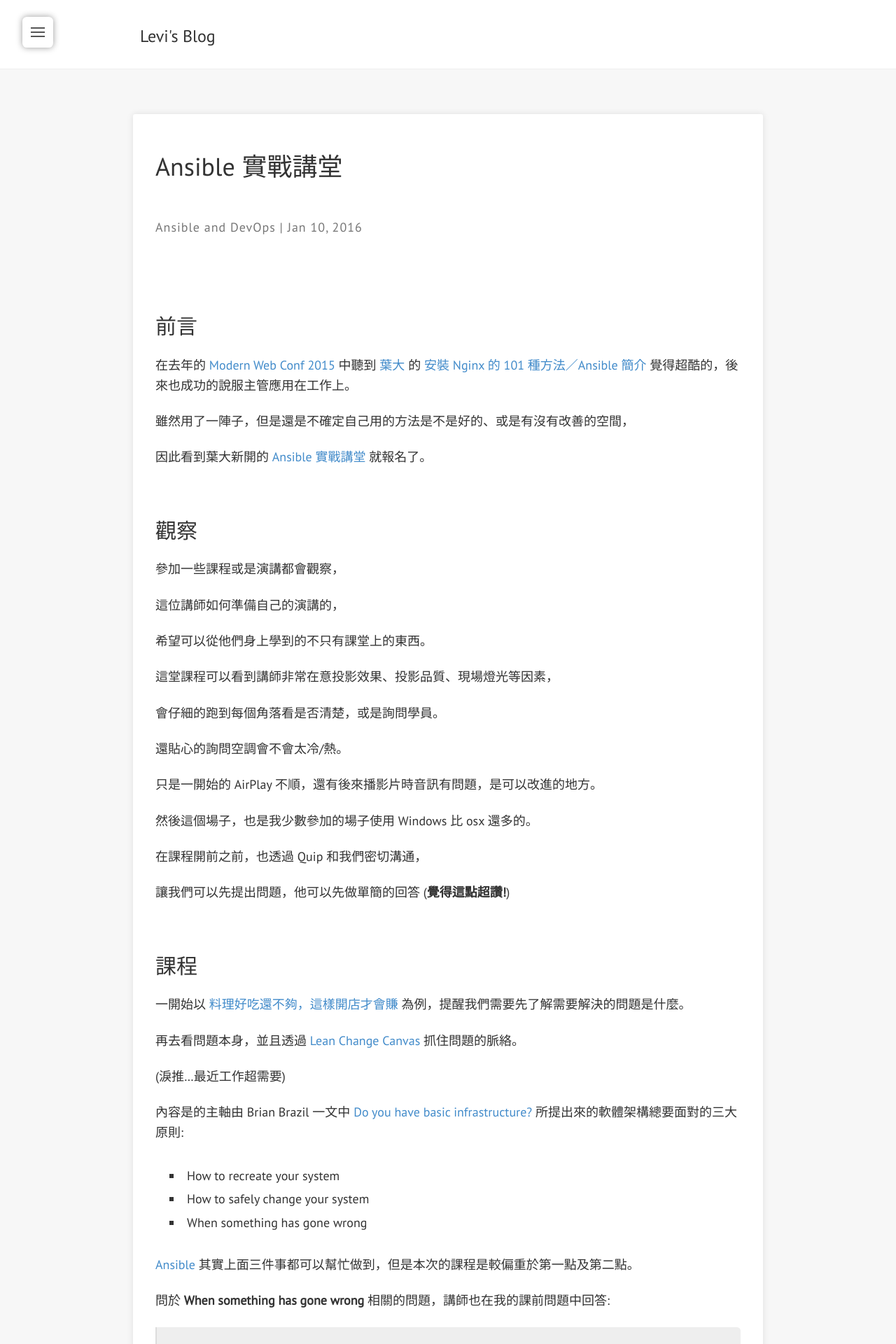
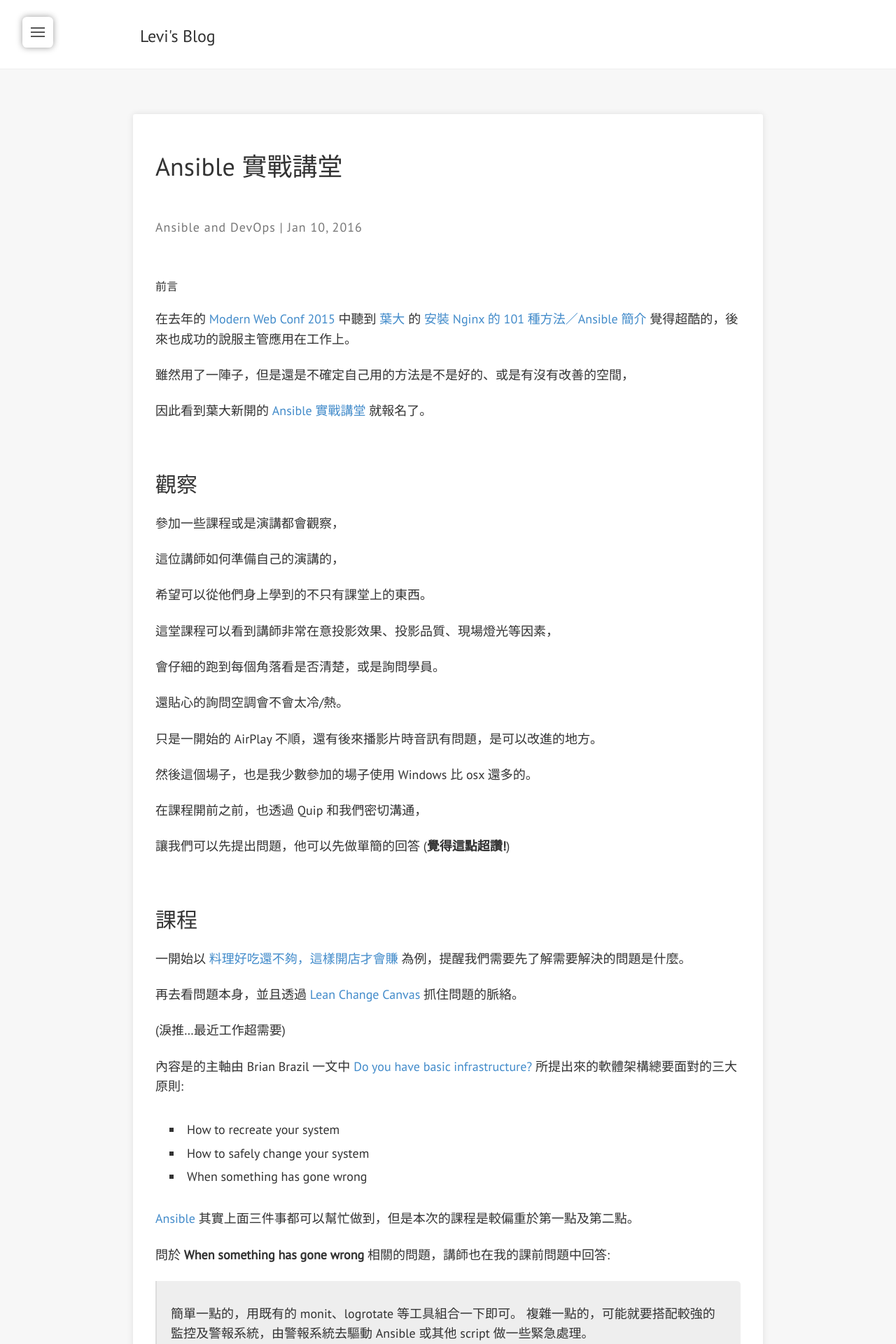
Before and after one commit to levichen/levichen.github.io, a Jekyll site: the page built from _posts/2016-01-10-ansible.md, in a window 1280 px wide. Shown: the top 1920 px of the page at 70% size. Built offline with Jekyll 4.4.1, drawn with Linux system fonts in a browser that asks for light colours; nearby versions of some CDN libraries; Markdown is read by kramdown in place of the engine named in the settings; comment, search, counter and statistics services are not loaded.

Commit message:
Update _type.scss

```diff
--- a/assets/css/_sass/base/_type.scss
+++ b/assets/css/_sass/base/_type.scss
@@ -68,7 +68,7 @@ h6, .h6 {
 }
 
 h1, .h1 { font-size: $font-size-h1; }
-h2, .h2 { font-size: $font-size-h2; margin-top: 70px; }
+h2:not(:first-child), .h2:not(:first-child) { font-size: $font-size-h2; margin-top: 70px; }
 h3, .h3 { font-size: $font-size-h3; }
 h4, .h4 { font-size: $font-size-h4; }
 h5, .h5 { font-size: $font-size-h5; }
```
